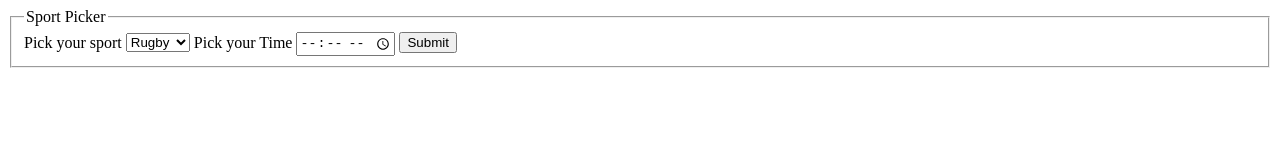
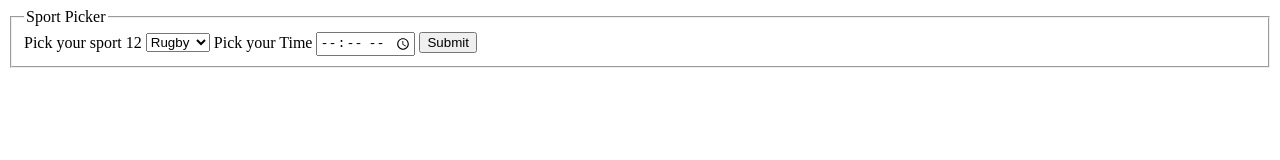
Before and after one commit to yassercoding/newrepo, a plain HTML site: page index.html in a window 1280 px wide. Drawn offline with Linux system fonts and the light colour scheme.

Commit message:
modifying 12

```diff
--- a/index.html
+++ b/index.html
@@ -10,8 +10,8 @@
     <fieldset>
         <legend>Sport Picker</legend>
         <form action="/action_page.php">
-            <label for="fname">Pick your sport</label>
-            <select name="cars" id="sport picker 12">
+            <label for="fname">Pick your sport 12</label>
+            <select name="cars" id="sport picker ">
                 <option value="Rugby">Rugby</option>
                 <option value="Soccer">Soccer</option>
                 <option value="Golf">Golf</option>
```
